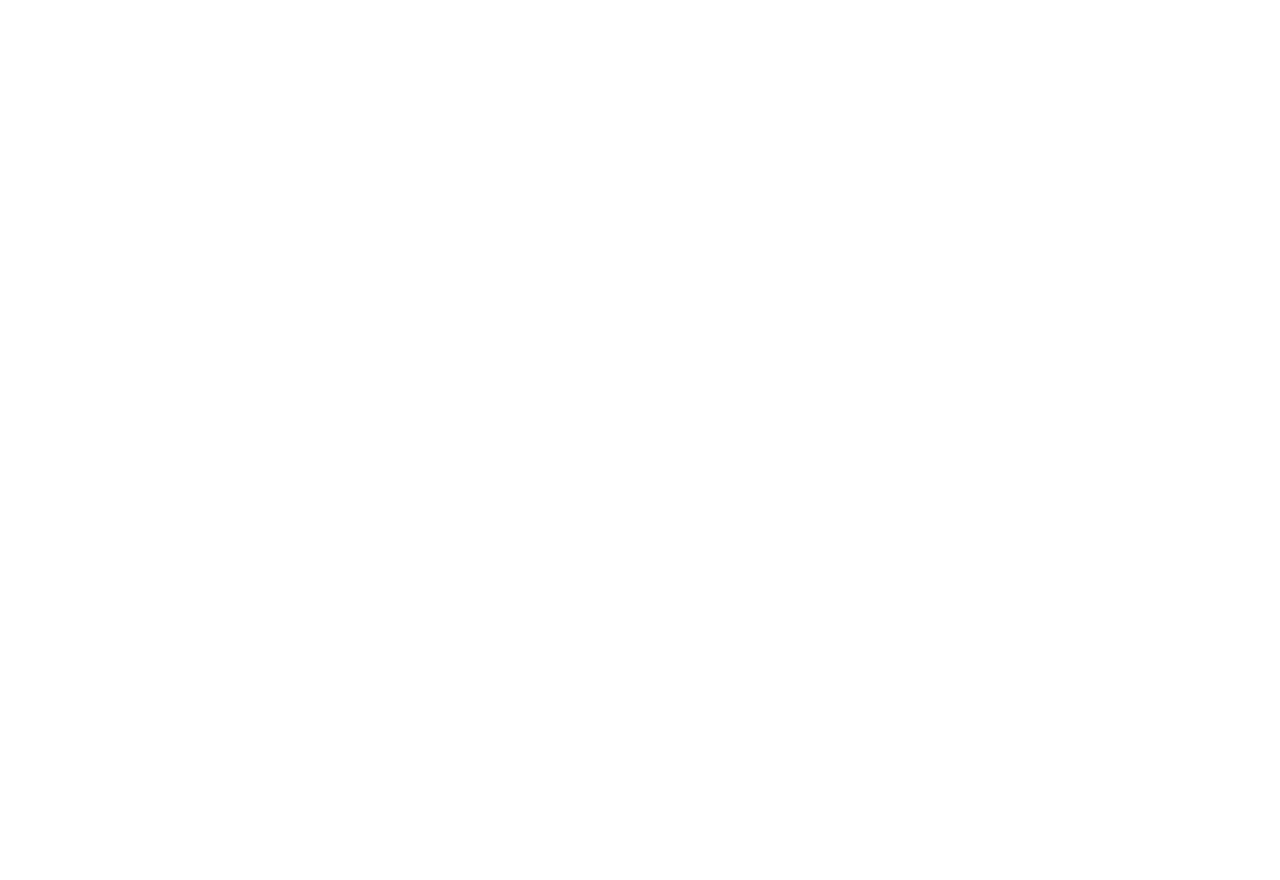
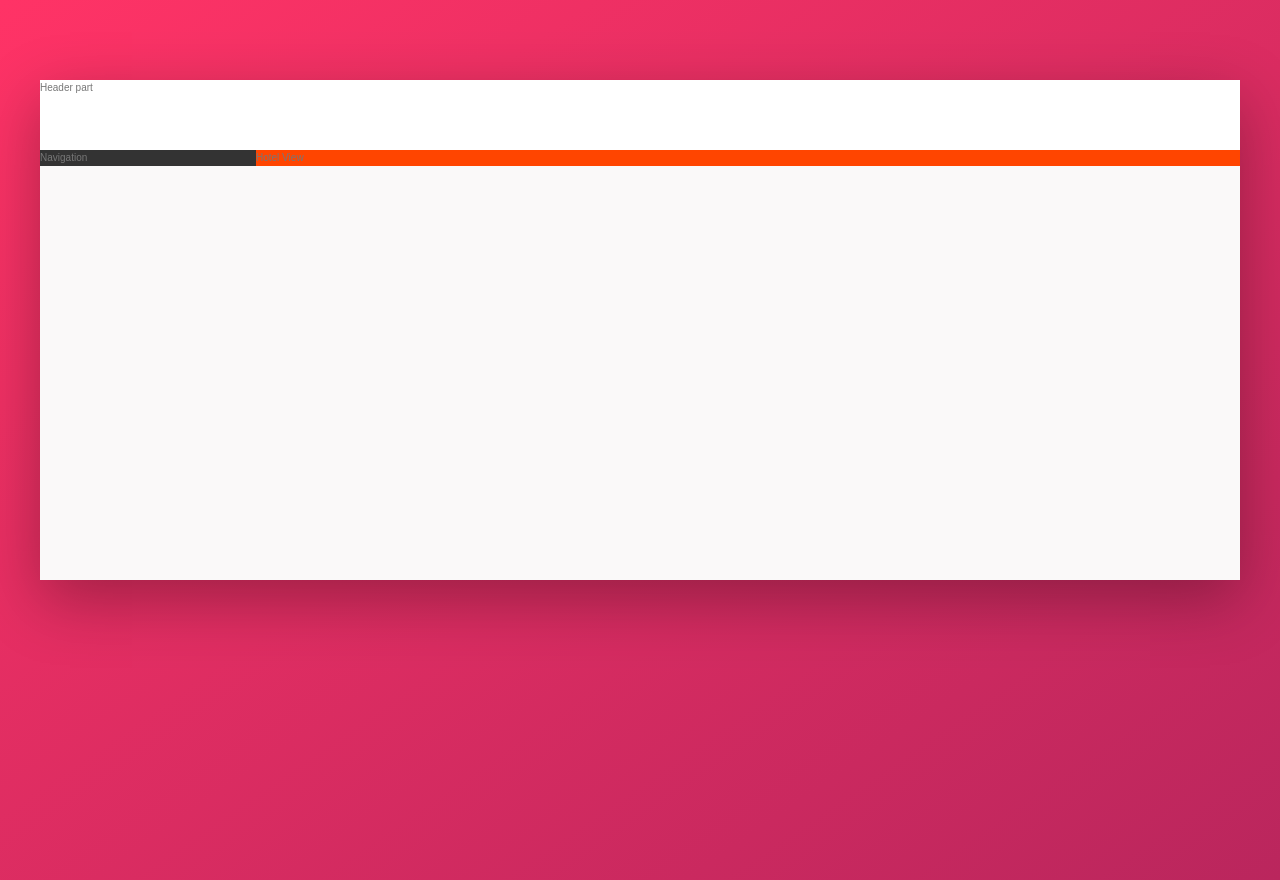
Before and after one commit to prinpadure/Flexbox-Trillo, a website: page index.html in a window 1280 px wide. Before the commit the page ends 800 px from the top, so only its background shows below. Drawn offline with nearby package versions, Linux system fonts and the light colour scheme; files that its build step writes are made by us from their sources.

Commit message:
commit of overall layout

```diff
--- a/index.html
+++ b/index.html
@@ -1,16 +1,25 @@
 <!DOCTYPE html>
 <html lang="en">
     <head>
-        <meta charset="UTF-8">
-        <meta name="viewport" content="width=device-width, initial-scale=1.0">
+        <meta charset="UTF-8" />
+        <meta name="viewport" content="width=device-width, initial-scale=1.0" />
 
-        <link href="https://fonts.googleapis.com/css?family=Open+Sans:300,400,600" rel="stylesheet">
-        <link rel="stylesheet" href="css/style.css">
-        <link rel="shortcut icon" type="image/png" href="img/favicon.png">
+        <link
+            href="https://fonts.googleapis.com/css?family=Open+Sans:300,400,600"
+            rel="stylesheet"
+        />
+        <link rel="stylesheet" href="css/style.css" />
+        <link rel="shortcut icon" type="image/png" href="img/favicon.png" />
 
         <title>trillo &mdash; Your all-in-one booking app</title>
     </head>
     <body>
-
+        <div class="container">
+            <header class="header">Header part</header>
+            <div class="content">
+                <nav class="sidebar">Navigation</nav>
+                <main class="hotel-view">Hotel View</main>
+            </div>
+        </div>
     </body>
 </html>
--- /dev/null
+++ b/sass/_base.scss
@@ -0,0 +1,64 @@
+/*
+COLORS
+
+Primary: #eb2f64
+Primary light: #FF3366
+Primary dark: #BA265D
+
+Grey light 1: #faf9f9
+Grey light 2: #f4f2f2
+Grey light 3: #f0eeee
+Grey light 4: #ccc
+
+Grey dark 1: #333
+Grey dark 2: #777
+Grey dark 3: #999
+
+*/
+
+:root {
+    --color-primary: #eb2f64;
+    --color-primary-light: #ff3366;
+    --color-primary-dark: #ba265d;
+
+    --color-grey-light-1: #faf9f9;
+    --color-grey-light-2: #f4f2f2;
+    --color-grey-light-3: #f0eeee;
+    --color-grey-light-4: #ccc;
+    --color-grey-dark-1: #333;
+    --color-grey-dark-2: #777;
+    --color-grey-dark-3: #999;
+
+    --shadow-dark: 0 2rem 6rem rgba(0, 0, 0, 0.3);
+}
+
+* {
+    margin: 0;
+    padding: 0;
+}
+
+*,
+*::before,
+*::after {
+    box-sizing: inherit;
+}
+
+html {
+    box-sizing: border-box;
+    font-size: 62.5%;
+}
+
+body {
+    font-family: "Open-Sans", sans-serif;
+    font-weight: 400;
+    line-height: 1.6;
+    background-image: linear-gradient(
+        to right bottom,
+        var(--color-primary-light),
+        var(--color-primary-dark)
+    );
+    background-size: cover;
+    background-repeat: no-repeat;
+    min-height: 100vh;
+    color: var(--color-grey-dark-2);
+}
--- /dev/null
+++ b/sass/_layout.scss
@@ -0,0 +1,30 @@
+.container {
+    max-width: 120rem;
+    margin: 8rem auto;
+    background-color: var(--color-grey-light-1);
+    box-shadow: var(--shadow-dark);
+
+    min-height: 50rem;
+}
+
+.header {
+    height: 7rem;
+    background-color: #fff;
+    border-bottom: var(--color-grey-light-2);
+}
+
+.content {
+    display: flex;
+    align-items: stretch;
+}
+
+.sidebar {
+    background-color: var(--color-grey-dark-1);
+    flex: 0 0 18%;
+}
+
+.hotel-view {
+    background-color: #fff;
+    background-color: orangered;
+    flex: 1;
+}
--- a/sass/main.scss
+++ b/sass/main.scss
@@ -1,17 +1,3 @@
-/*
-COLORS
-
-Primary: #eb2f64
-Primary light: #FF3366
-Primary dark: #BA265D
-
-Grey light 1: #faf9f9
-Grey light 2: #f4f2f2
-Grey light 3: #f0eeee
-Grey light 4: #ccc
-
-Grey dark 1: #333
-Grey dark 2: #777
-Grey dark 3: #999
-
-*/
+@import "base";
+@import "layout";
+@import "components";
```
Also changed, not shown: package.json (+4 -6 lines), sass/_components.scss (added), 1 other file.
